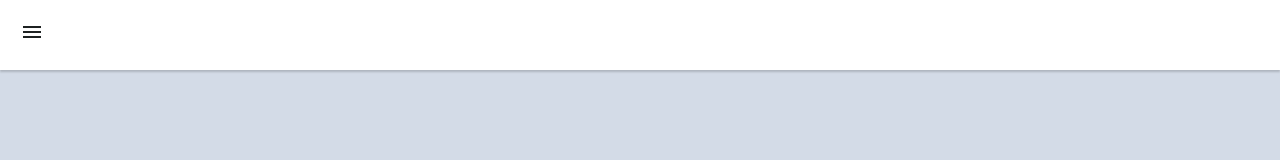
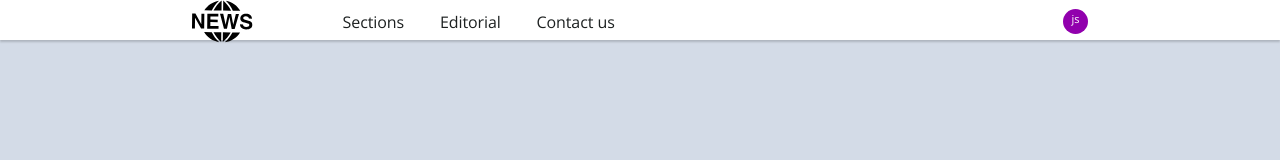
Before and after one commit to mateovelilla/news, a plain HTML site: page index.html in a window 1280 px wide. Drawn offline with nearby package versions, Linux system fonts and the light colour scheme.

Commit message:
Design menu to desktop

```diff
--- a/styles.css
+++ b/styles.css
@@ -13,6 +13,61 @@ body {
     margin: 0;
     background-color: var(--body-color);
     letter-spacing: -0.09px;
+}
+header {
+    height: 5vh;
+}
+header nav {
+    display: flex;
+    height: inherit;
+    justify-content: center;
+    background-color: var(--header-color);
+    box-shadow: 0 2px 2px 0 rgba(0,0,0,0.18);
+}
+nav ul {
+    width: 70vw;
+    display: flex;
+    flex-direction: row;
+    align-items: center;
+    list-style-type: none;
+    flex-wrap: wrap;
+    padding: 0;
+    margin: 0;
+}
+nav ul li{
+    padding-right: 4%;
+}
+nav ul li:first-child{
+    padding-right: 10%;
+}
+nav ul li:last-child{
+    display: flex;
+    flex-grow: 1;
+    justify-content: flex-end;
+    flex-wrap: wrap;
+}
+.content-avatar {
+    display: flex;
+    align-items: center;
+    justify-content: center;
+    padding: 0px;
+}
+.content-avatar span {
+    width: 25px;
+    height: 25px;
+    padding-top: 2px;
+    border-radius: 50%;
+    font-size: 11px;
+    text-align: center;
+    background: var(--avatar-color);
+    color: var(--header-color);
+}
+.burger {
+    display:none;
+}
+@media (max-width: 600px) {
+    header {
+        height: 100%;
     }
     .burger {
         width:100%;
@@ -41,6 +96,7 @@ header nav {
         box-shadow: 0 2px 2px 0 var(--box-shadows);
     }
     header nav ul {
+        list-style-type: none;
         height: 100%;
         display: flex;
         flex-direction: column;
@@ -68,9 +124,10 @@ header nav ul li {
         font-size: 16px;
         text-align: center;
         background: var(--avatar-color);
-    color: #fefefe;
+        color: var(--header-color);
         display: none;
     }
     .nav-active {
         left: 0;
     }
+}
```
Lines whose indentation alone changed are shown as unchanged.
